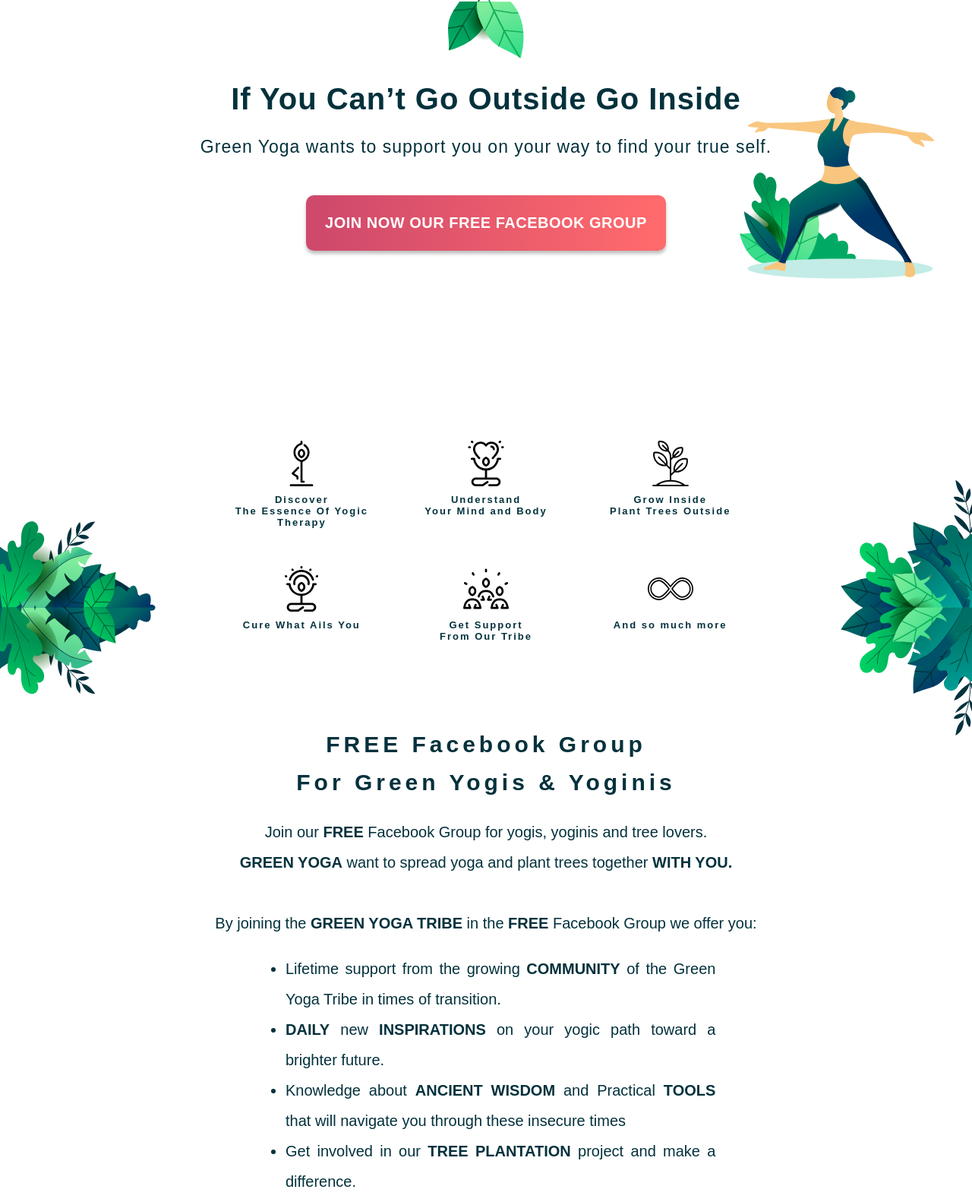
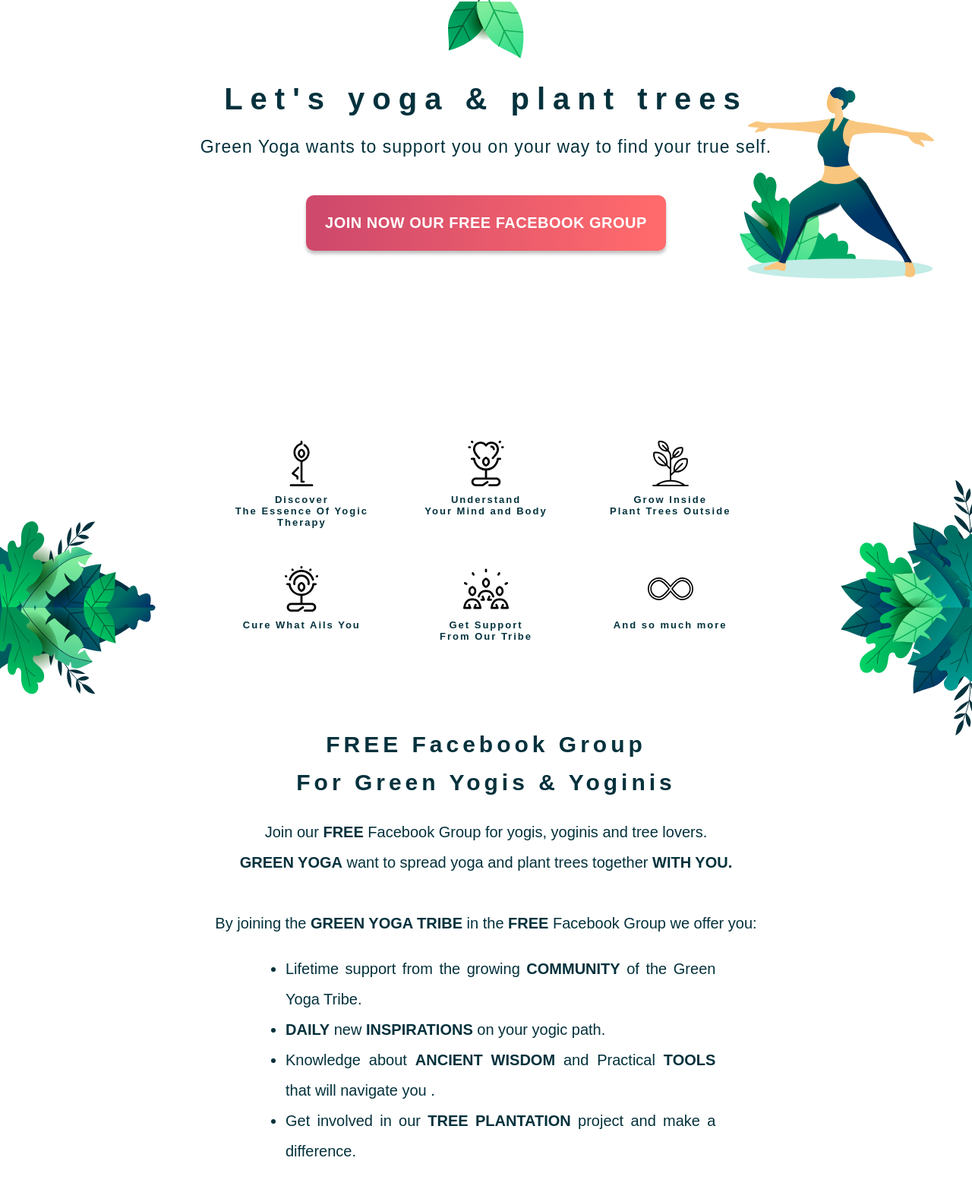
Before and after one commit to safouman/green-yoga-landing-page, a Gatsby site: page / in a window 1280 px wide. Shown: the top 1582 px of the page at 76% size. Built offline with nearby package versions, Linux system fonts and the light colour scheme; Gatsby itself is replaced by a stand-in of ours.

Commit message:
Iteration 2 changed text content

```diff
--- a/src/components/header/header.component.js
+++ b/src/components/header/header.component.js
@@ -13,8 +13,7 @@
     <div className="main">
       <div className="header-text">
         <div className="headline">
-          <span>If You Can’t Go Outside </span>
-          <span>Go Inside</span>
+          <span>Let's yoga & plant trees</span>
         </div>
         <div className="subhead">
           {" "}
--- a/src/components/header/header.styles.scss
+++ b/src/components/header/header.styles.scss
@@ -68,6 +68,7 @@
   letter-spacing: 0.1rem;
 }
 .headline {
+  letter-spacing: 1rem;
   font-style: normal;
   font-weight: 600;
   font-size: 4rem;
--- a/src/pages/index.js
+++ b/src/pages/index.js
@@ -9,7 +9,7 @@
 import Yoga from "../assets/yoga.svg"
 import Support from "../assets/wellness-group.svg"
 import Sprout from "../assets/sprout.svg"
-
+import img from "../images/gy.png"
 const IndexPage = () => (
   <Layout>
     <SEO title="Green Yoga" />
@@ -75,16 +75,15 @@
             <ul>
               <li>
                 Lifetime support from the growing <strong>COMMUNITY</strong> of
-                the Green Yoga Tribe in times of transition.
+                the Green Yoga Tribe.
               </li>
               <li>
                 <strong>DAILY</strong> new <strong>INSPIRATIONS</strong> on your
-                yogic path toward a brighter future.
+                yogic path.
               </li>
               <li>
                 Knowledge about <strong>ANCIENT WISDOM</strong> and Practical{" "}
-                <strong>TOOLS</strong> that will navigate you through these
-                insecure times
+                <strong>TOOLS</strong> that will navigate you .
               </li>
               <li>
                 Get involved in our <strong>TREE PLANTATION</strong> project and
```
Also changed, not shown: src/images/gy.png (added).
